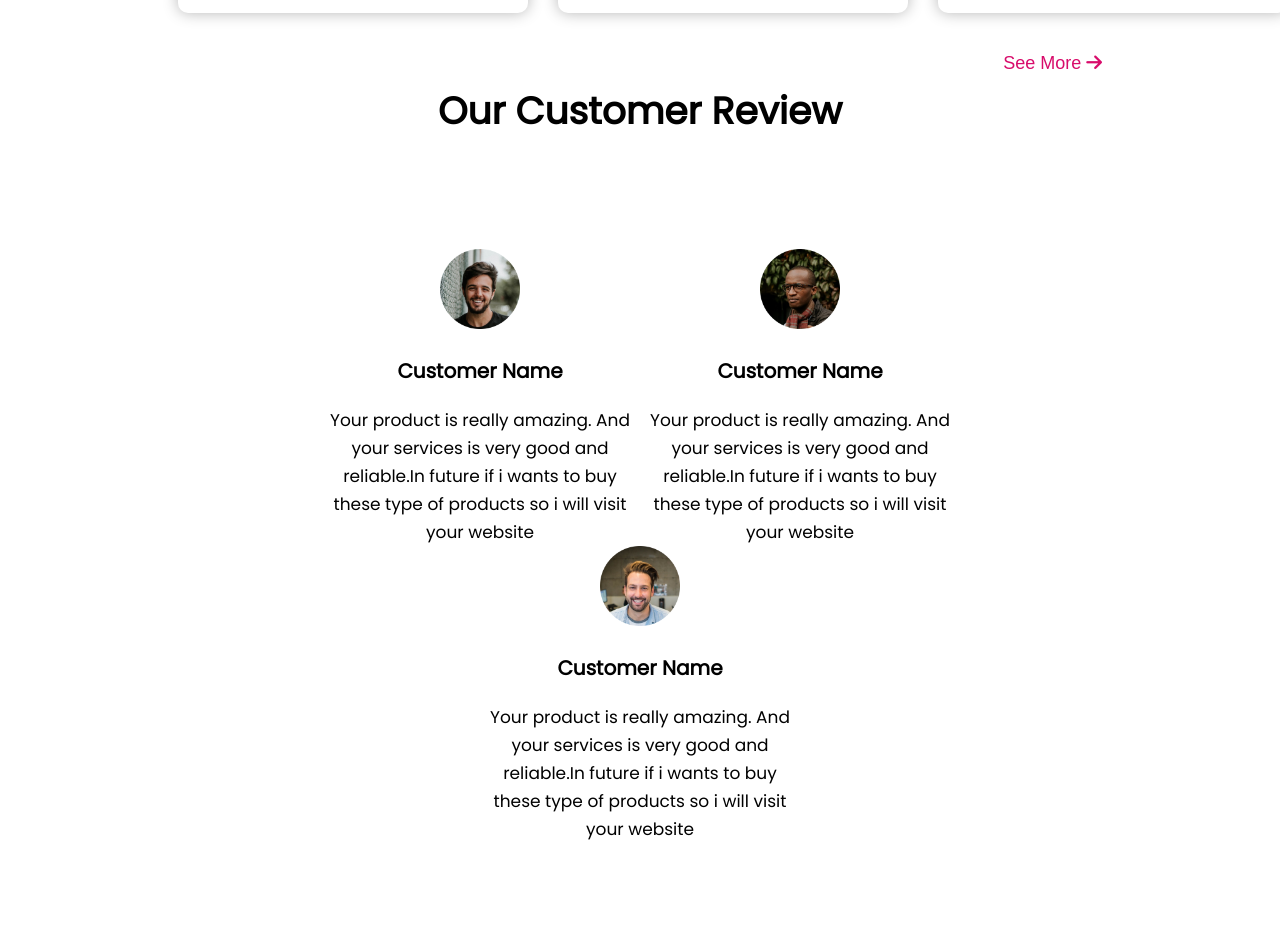
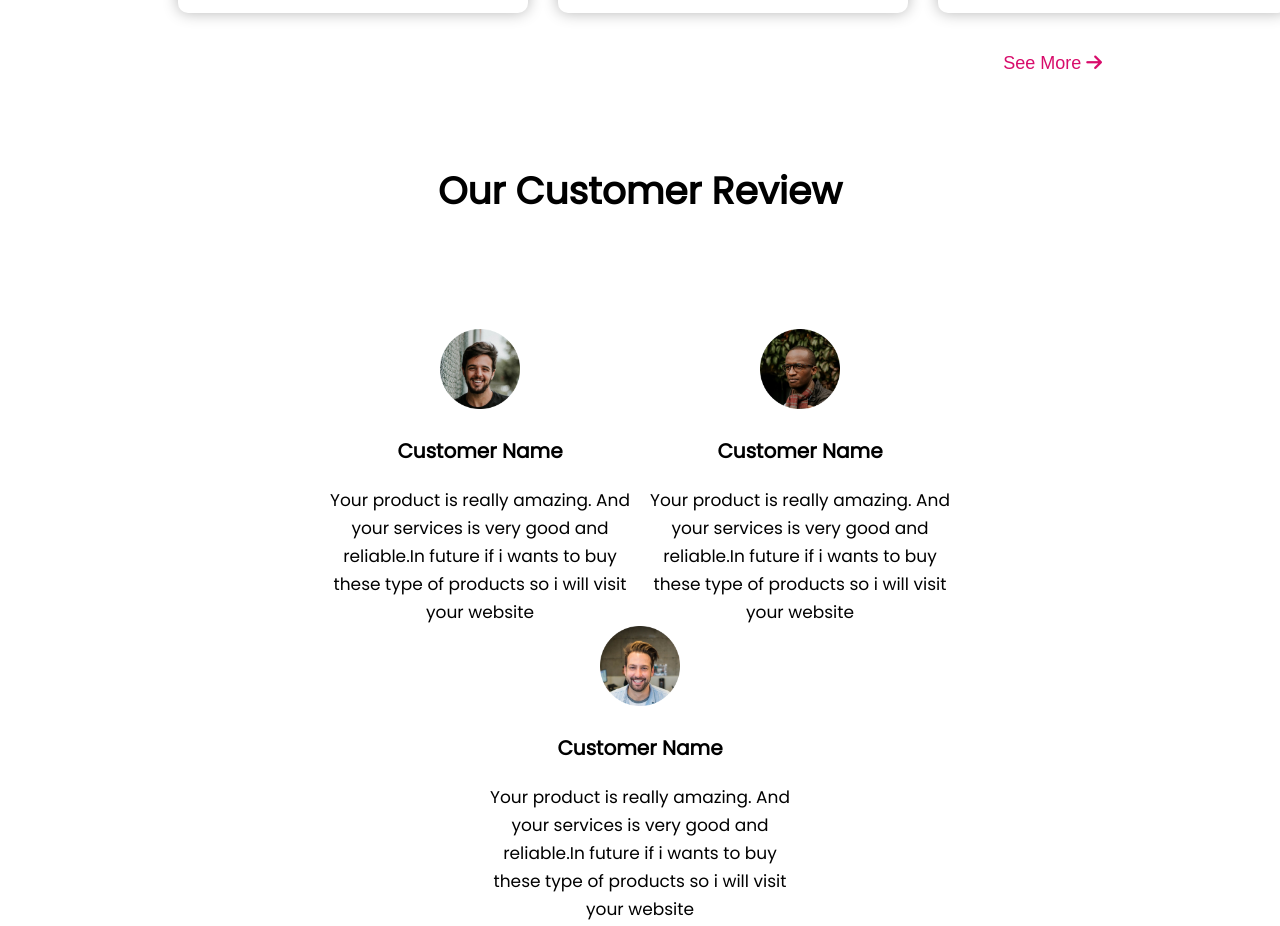
Before and after one commit to majedulhaque1/influencer-gear-website, a plain HTML site: page index.html in a window 1280 px wide. Shown: the part 2991-3917 px from the top of the page. Drawn offline with Linux system fonts and the light colour scheme.

Commit message:
style change

```diff
--- a/index.html
+++ b/index.html
@@ -179,7 +179,7 @@
         <!-- product section end here -->
 
         <!-- our customer section start here -->
-        <section>
+        <section id="customer_section">
             <div class="section_title">
                 <h2>Our Customer Review</h2>
             </div>
--- a/style.css
+++ b/style.css
@@ -170,6 +170,10 @@ nav ul li a{
 }
 
 /* customer section css start here */
+
+#customer_section{
+    margin-top: 80px;
+}
 .our_customer_container{
     width: 100%;
     margin: 0 auto;
```
